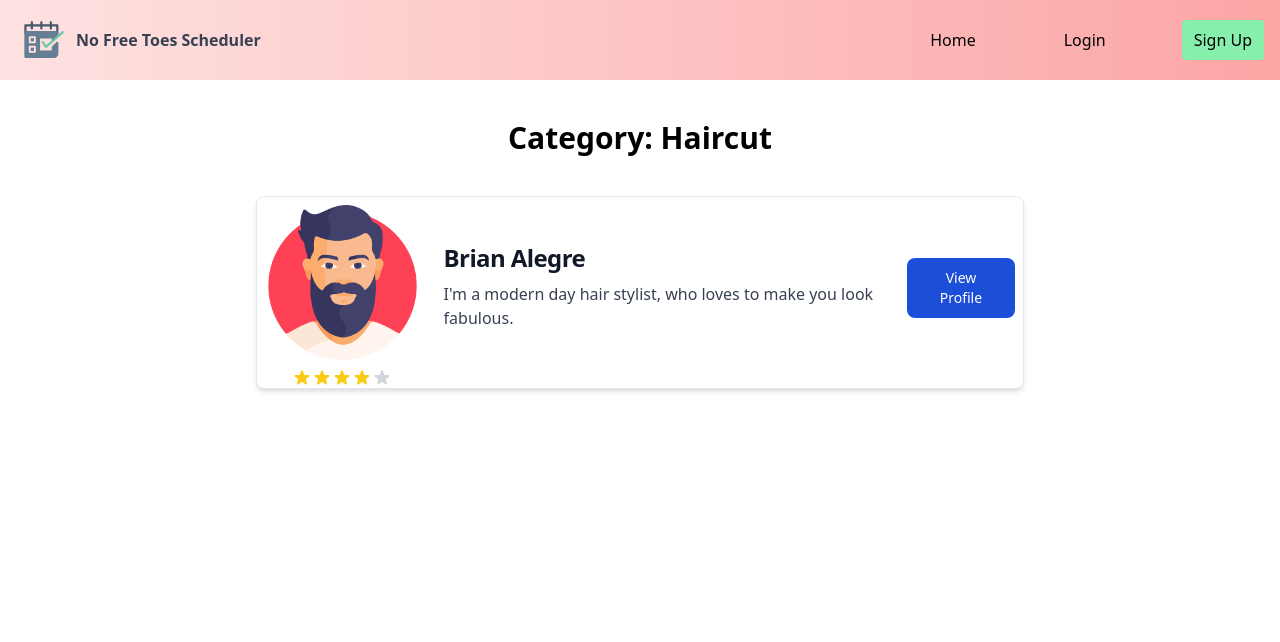
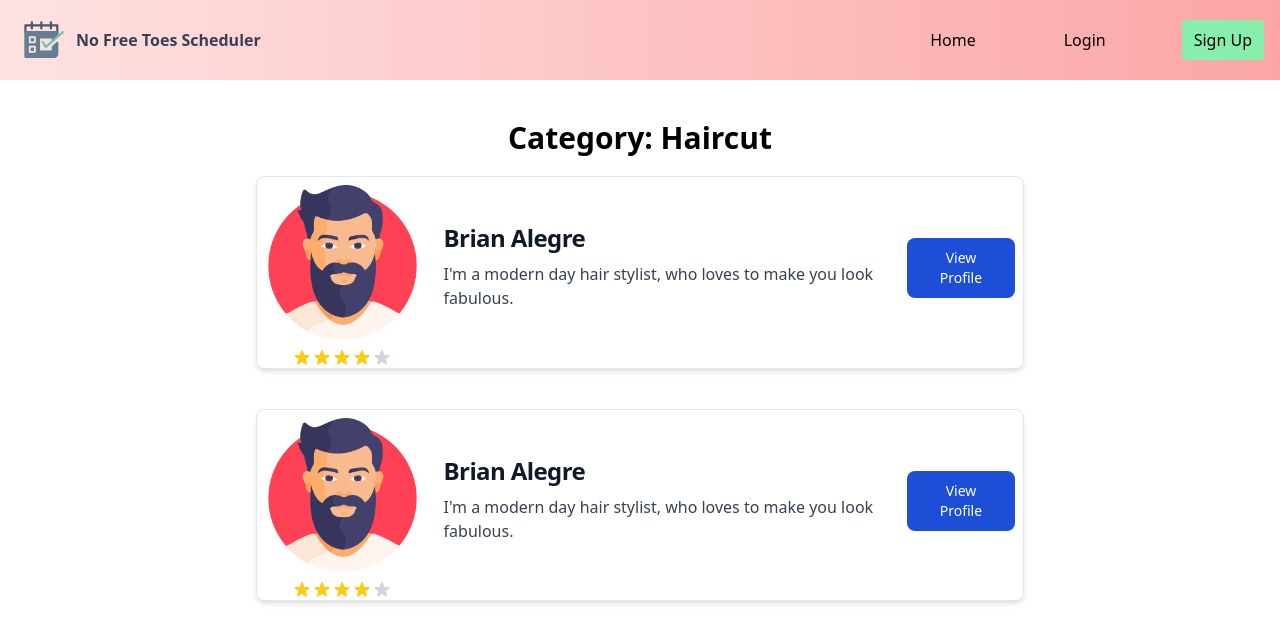
Before and after one commit to brianalegre/No-Free-Toes, a React (Create React App) app in the folder client/: page /category in a window 1280 px wide. Shown: the top 642 px of the page. Built offline with nearby package versions, Linux system fonts and the light colour scheme; the HTML template or start-up script is replaced by a standard one.

Commit message:
Testing multiple Service User Cards

```diff
--- a/client/src/components/Category/Category.js
+++ b/client/src/components/Category/Category.js
@@ -48,7 +48,28 @@ function CategoryPage() {
       </div> */}
 
       {/* OPTION 3 */}
-      <div id="serviceUser-card" className='pt-10 flex justify-center'>
+      <div id="serviceUser-card" className='py-5 flex justify-center'>
+        <div href="##" class="flex flex-col items-center bg-white rounded-lg border shadow-md md:flex-row md:max-w-3xl hover:bg-gray-100 dark:border-gray-700 dark:bg-gray-800 dark:hover:bg-gray-700">
+          <div className="">
+            <img class="object-cover w-full h-96 rounded-t-lg md:h-auto md:w-48 md:rounded-none md:rounded-l-lg p-2" src={defaultImg} alt="" />
+            <div class="flex justify-center">
+              <svg aria-hidden="true" className="w-5 h-5 text-yellow-400" fill="currentColor" viewBox="0 0 20 20" xmlns="http://www.w3.org/2000/svg"><title>First star</title><path d="M9.049 2.927c.3-.921 1.603-.921 1.902 0l1.07 3.292a1 1 0 00.95.69h3.462c.969 0 1.371 1.24.588 1.81l-2.8 2.034a1 1 0 00-.364 1.118l1.07 3.292c.3.921-.755 1.688-1.54 1.118l-2.8-2.034a1 1 0 00-1.175 0l-2.8 2.034c-.784.57-1.838-.197-1.539-1.118l1.07-3.292a1 1 0 00-.364-1.118L2.98 8.72c-.783-.57-.38-1.81.588-1.81h3.461a1 1 0 00.951-.69l1.07-3.292z"></path></svg>
+              <svg aria-hidden="true" className="w-5 h-5 text-yellow-400" fill="currentColor" viewBox="0 0 20 20" xmlns="http://www.w3.org/2000/svg"><title>Second star</title><path d="M9.049 2.927c.3-.921 1.603-.921 1.902 0l1.07 3.292a1 1 0 00.95.69h3.462c.969 0 1.371 1.24.588 1.81l-2.8 2.034a1 1 0 00-.364 1.118l1.07 3.292c.3.921-.755 1.688-1.54 1.118l-2.8-2.034a1 1 0 00-1.175 0l-2.8 2.034c-.784.57-1.838-.197-1.539-1.118l1.07-3.292a1 1 0 00-.364-1.118L2.98 8.72c-.783-.57-.38-1.81.588-1.81h3.461a1 1 0 00.951-.69l1.07-3.292z"></path></svg>
+              <svg aria-hidden="true" className="w-5 h-5 text-yellow-400" fill="currentColor" viewBox="0 0 20 20" xmlns="http://www.w3.org/2000/svg"><title>Third star</title><path d="M9.049 2.927c.3-.921 1.603-.921 1.902 0l1.07 3.292a1 1 0 00.95.69h3.462c.969 0 1.371 1.24.588 1.81l-2.8 2.034a1 1 0 00-.364 1.118l1.07 3.292c.3.921-.755 1.688-1.54 1.118l-2.8-2.034a1 1 0 00-1.175 0l-2.8 2.034c-.784.57-1.838-.197-1.539-1.118l1.07-3.292a1 1 0 00-.364-1.118L2.98 8.72c-.783-.57-.38-1.81.588-1.81h3.461a1 1 0 00.951-.69l1.07-3.292z"></path></svg>
+              <svg aria-hidden="true" className="w-5 h-5 text-yellow-400" fill="currentColor" viewBox="0 0 20 20" xmlns="http://www.w3.org/2000/svg"><title>Fourth star</title><path d="M9.049 2.927c.3-.921 1.603-.921 1.902 0l1.07 3.292a1 1 0 00.95.69h3.462c.969 0 1.371 1.24.588 1.81l-2.8 2.034a1 1 0 00-.364 1.118l1.07 3.292c.3.921-.755 1.688-1.54 1.118l-2.8-2.034a1 1 0 00-1.175 0l-2.8 2.034c-.784.57-1.838-.197-1.539-1.118l1.07-3.292a1 1 0 00-.364-1.118L2.98 8.72c-.783-.57-.38-1.81.588-1.81h3.461a1 1 0 00.951-.69l1.07-3.292z"></path></svg>
+              <svg aria-hidden="true" className="w-5 h-5 text-gray-300 dark:text-gray-500" fill="currentColor" viewBox="0 0 20 20" xmlns="http://www.w3.org/2000/svg"><title>Fifth star</title><path d="M9.049 2.927c.3-.921 1.603-.921 1.902 0l1.07 3.292a1 1 0 00.95.69h3.462c.969 0 1.371 1.24.588 1.81l-2.8 2.034a1 1 0 00-.364 1.118l1.07 3.292c.3.921-.755 1.688-1.54 1.118l-2.8-2.034a1 1 0 00-1.175 0l-2.8 2.034c-.784.57-1.838-.197-1.539-1.118l1.07-3.292a1 1 0 00-.364-1.118L2.98 8.72c-.783-.57-.38-1.81.588-1.81h3.461a1 1 0 00.951-.69l1.07-3.292z"></path></svg>
+            </div>
+          </div>
+          <div class="flex flex-col justify-between p-4 leading-normal">
+            <h5 class="mb-2 text-2xl font-bold tracking-tight text-gray-900 dark:text-white">Brian Alegre</h5>
+            <p class="mb-3 font-normal text-gray-700 dark:text-gray-400">I'm a modern day hair stylist, who loves to make you look fabulous.</p>
+          </div>
+          {/* <button type="button" className="text-black bg-green-300 hover:bg-green-700 focus:ring-4 focus:ring-green-200 font-medium rounded-lg text-sm px-5 py-2.5 mr-2 mb-2 dark:bg-green-300 dark:hover:bg-green-700 focus:outline-none dark:focus:ring-green-200">View Profile</button> */}
+          <button type="button" className="text-white bg-blue-700 hover:bg-blue-800 focus:ring-4 focus:ring-blue-300 font-medium rounded-lg text-sm px-5 py-2.5 mr-2 mb-2 dark:bg-blue-600 dark:hover:bg-blue-700 focus:outline-none dark:focus:ring-blue-800">View Profile</button>
+        </div>
+      </div>
+
+      <div id="serviceUser-card" className='py-5 flex justify-center'>
         <div href="##" class="flex flex-col items-center bg-white rounded-lg border shadow-md md:flex-row md:max-w-3xl hover:bg-gray-100 dark:border-gray-700 dark:bg-gray-800 dark:hover:bg-gray-700">
           <div className="">
             <img class="object-cover w-full h-96 rounded-t-lg md:h-auto md:w-48 md:rounded-none md:rounded-l-lg p-2" src={defaultImg} alt="" />
```
